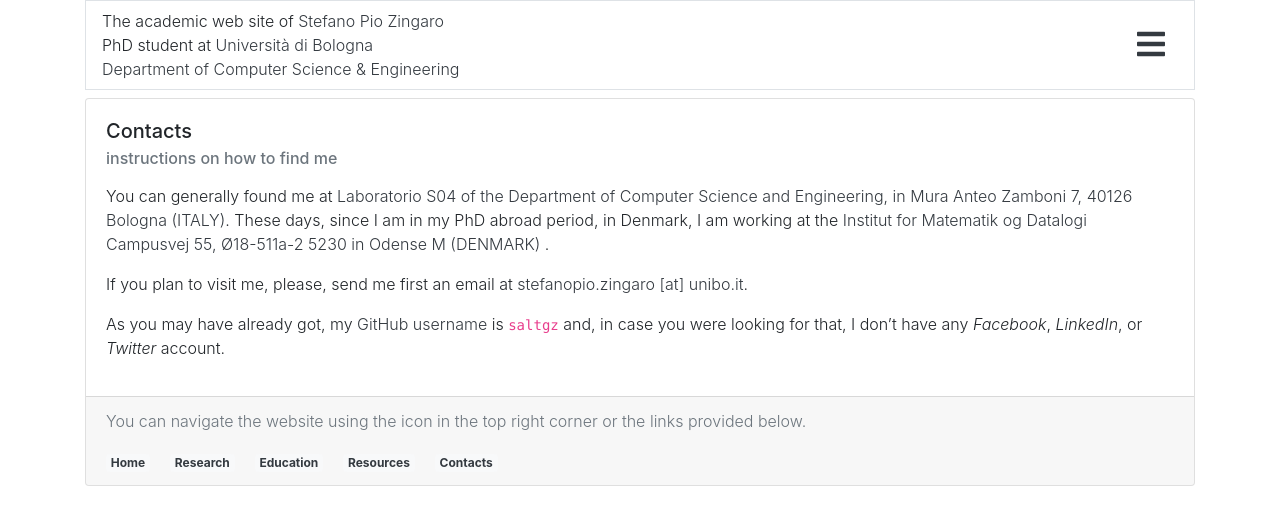
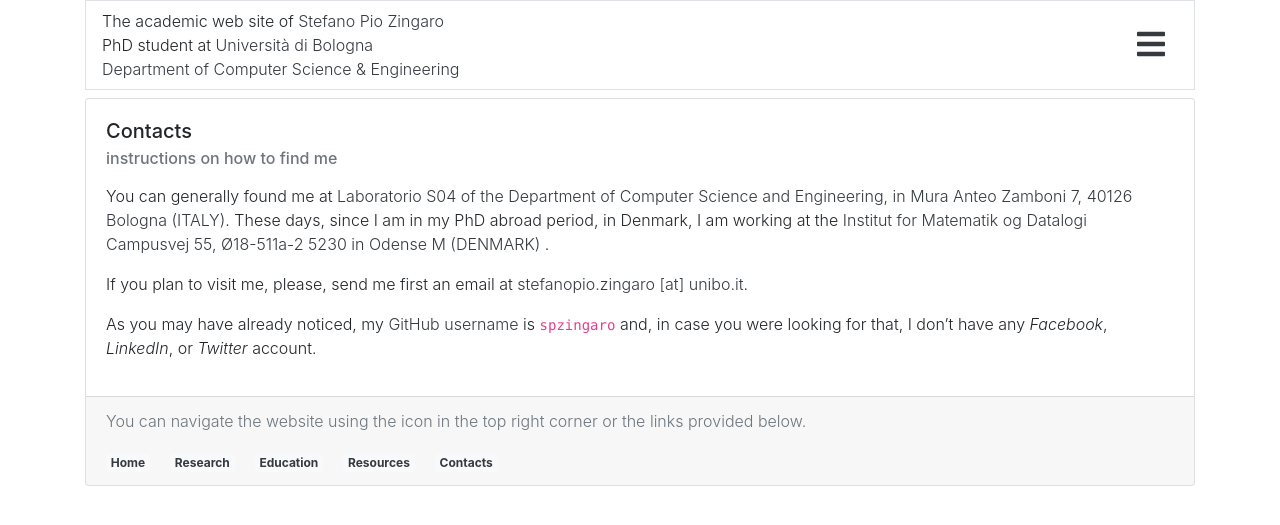
Before and after one commit to saltgz/saltgz.github.io, a Jekyll site: the page built from _pages/contacts.md, in a window 1280 px wide. Shown: the top 525 px of the page. Built offline with Jekyll 4.4.1, drawn with Linux system fonts in a browser that asks for light colours; nearby versions of some CDN libraries.

Commit message:
Update contacts.md

```diff
--- a/_pages/contacts.md
+++ b/_pages/contacts.md
@@ -13,6 +13,6 @@ Datalogi Campusvej 55, Ø18-511a-2 5230 in Odense M
 If you plan to visit me, please, send me first an email at [stefanopio.zingaro
 [at] unibo.it](mailto:stefanopio.zingaro@unibo.it).
 
-As you may have already got, my [GitHub username](https://github.com/saltgz) is
-`saltgz` and, in case you were looking for that, I don't have any *Facebook*,
+As you may have already noticed, my [GitHub username](https://github.com/spzingaro) is
+`spzingaro` and, in case you were looking for that, I don't have any *Facebook*,
 *LinkedIn*, or *Twitter* account.
```
